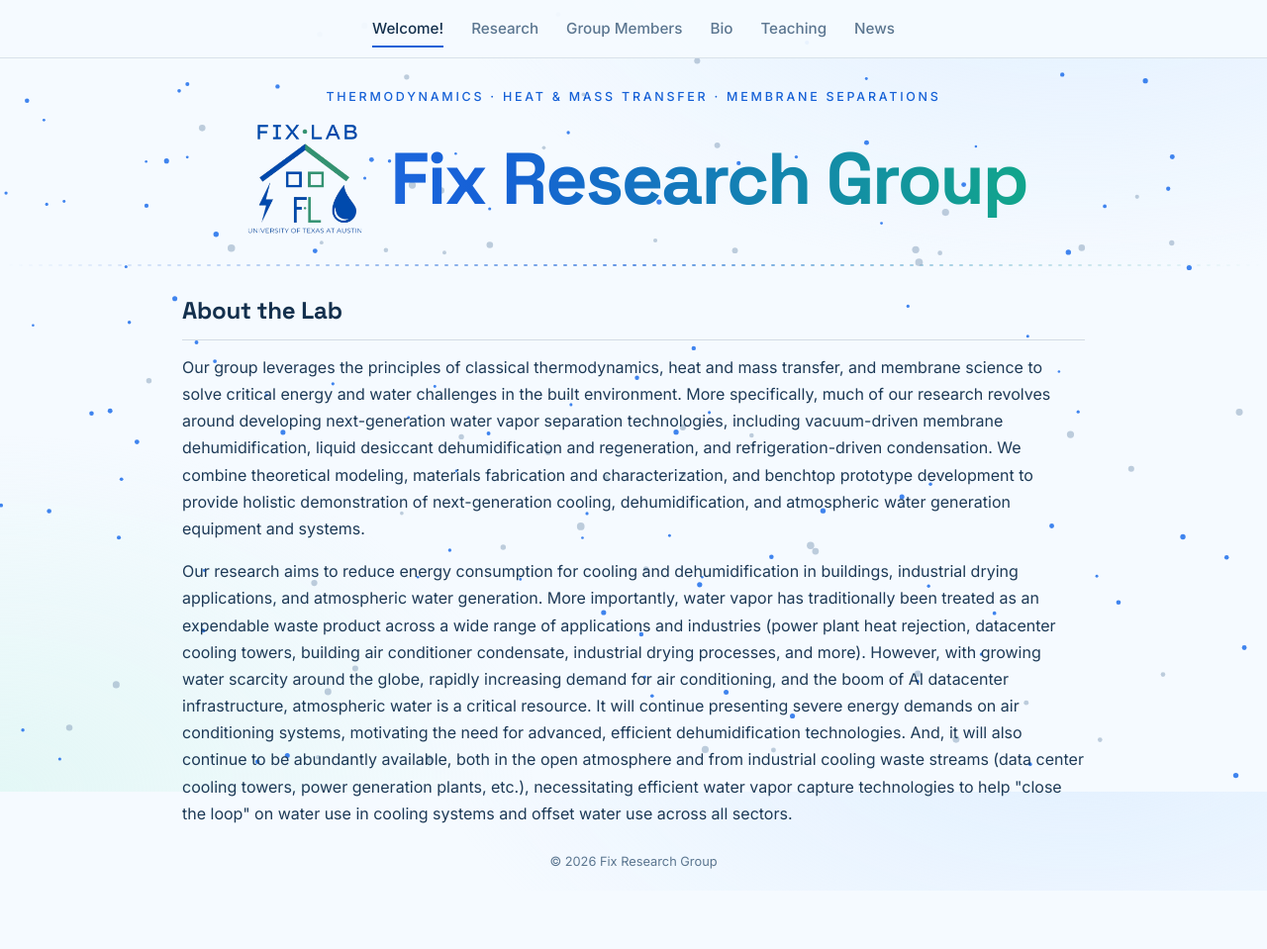
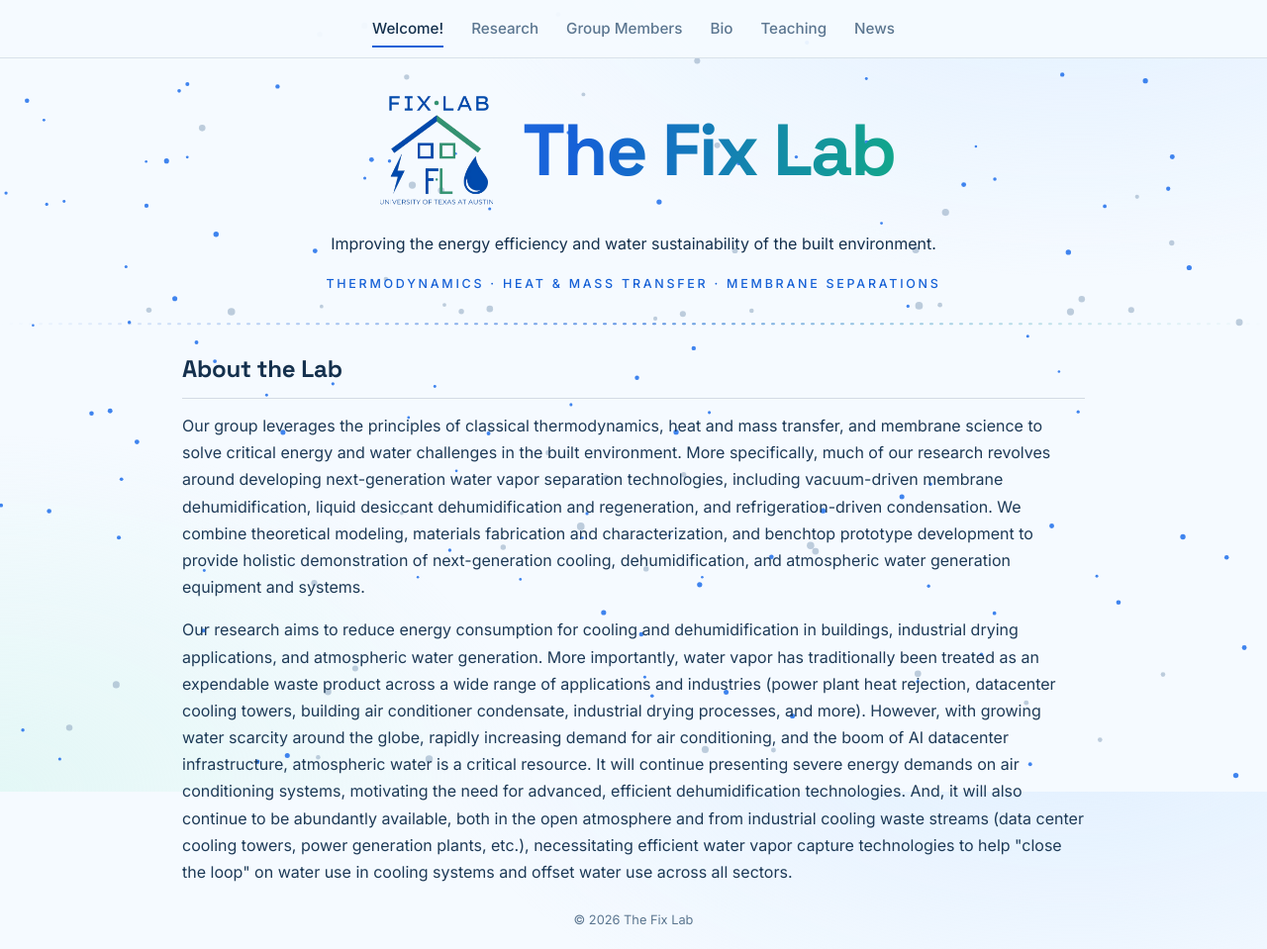
Before and after one commit to Fix-Research-UT/fix-research-ut.github.io, a plain HTML site: page index.html in a window 1280 px wide. Shown: the whole page at 99% size. Before the commit the page ends 900 px from the top, so only its background shows below. Drawn offline with Linux system fonts and the light colour scheme.

Commit message:
Add files via upload

```diff
--- a/index.html
+++ b/index.html
@@ -3,8 +3,8 @@
 <head>
   <meta charset="utf-8">
   <meta name="viewport" content="width=device-width, initial-scale=1">
-  <title>Fix Research Group</title>
-  <meta name="description" content="The Fix Research Group applies thermodynamics, heat and mass transfer, and membrane science to energy and water challenges in the built environment.">
+  <title>The Fix Lab</title>
+  <meta name="description" content="The Fix Lab applies thermodynamics, heat and mass transfer, and membrane science to energy and water challenges in the built environment.">
   <link rel="preconnect" href="https://fonts.googleapis.com">
   <link rel="preconnect" href="https://fonts.gstatic.com" crossorigin>
   <link href="https://fonts.googleapis.com/css2?family=Inter:wght@400;500&family=Space+Grotesk:wght@500;700&display=swap" rel="stylesheet">
@@ -20,11 +20,12 @@
 
   <main>
     <section class="hero" id="top">
-      <p class="eyebrow">Thermodynamics &middot; Heat &amp; Mass Transfer &middot; Membrane Separations</p>
       <div class="title-row">
         <img class="logo" src="logo.png" alt="Fix Lab logo: a house with a lightning bolt and a water droplet">
-        <h1 class="grad">Fix Research Group</h1>
+        <h1 class="grad">The Fix Lab</h1>
       </div>
+      <p class="tagline">Improving the energy efficiency and water sustainability of the built environment.</p>
+      <p class="eyebrow topics">Thermodynamics &middot; Heat &amp; Mass Transfer &middot; Membrane Separations</p>
     </section>
 
     <section id="about" class="page">
@@ -37,7 +38,7 @@
 
   </main>
 
-  <footer class="site-footer">&copy; <span id="year">2026</span> Fix Research Group</footer>
+  <footer class="site-footer">&copy; <span id="year">2026</span> The Fix Lab</footer>
   <script src="script.js"></script>
 </body>
 </html>
```
